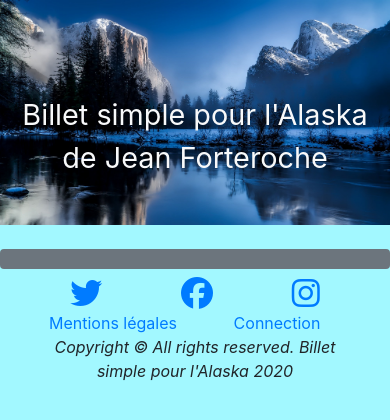
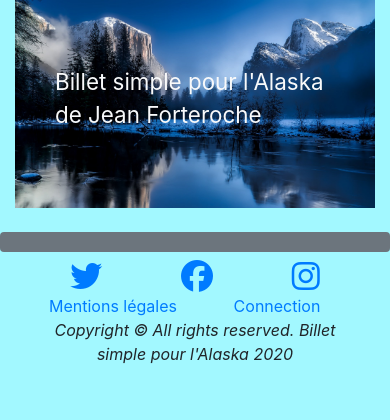
Before and after one commit to lserrano63/Jean-Forteroche, a PHP site: page / in a window 390 px wide. Shown: the part 40-460 px from the top of the page. Run offline with PHP 8.4, Linux system fonts and the light colour scheme; data that the repository does not hold is empty; some libraries are stand-ins or nearby versions.

Commit message:
Amélioration css / media queries

```diff
--- a/css/style.css
+++ b/css/style.css
@@ -8,11 +8,6 @@ header {
     background-color: #79B6BB;
 }
 /* First Section */
-.container-fluid {
-    padding-left:0 !important;
-    padding-right:0 !important;
-}
-
 #section_img {
     max-height:1000px;
 }
@@ -28,17 +23,11 @@ figcaption {
     top:40%;
     left:calc(50% - 175px);
     width:350px;
-    text-align: center;
 }
 
 /* Footer */
 #social_networks {
     margin: 0;
-}
-
-/* Login */
-.card {
-    margin-top:10%;
 }
 
 /* Comments button report */
@@ -62,3 +51,15 @@ figcaption {
 div.tox.tox-tinymce {
     height: 400px !important;
 }
+
+/* Media queries Mobile*/
+@media screen and (max-width: 426px)
+{
+    /* Figcaption's adjusting */
+    figcaption {
+        font-size: 1.4em;
+        top:30%;
+        left:calc(50% - 140px);
+        width:280px;
+    }
+}
```
